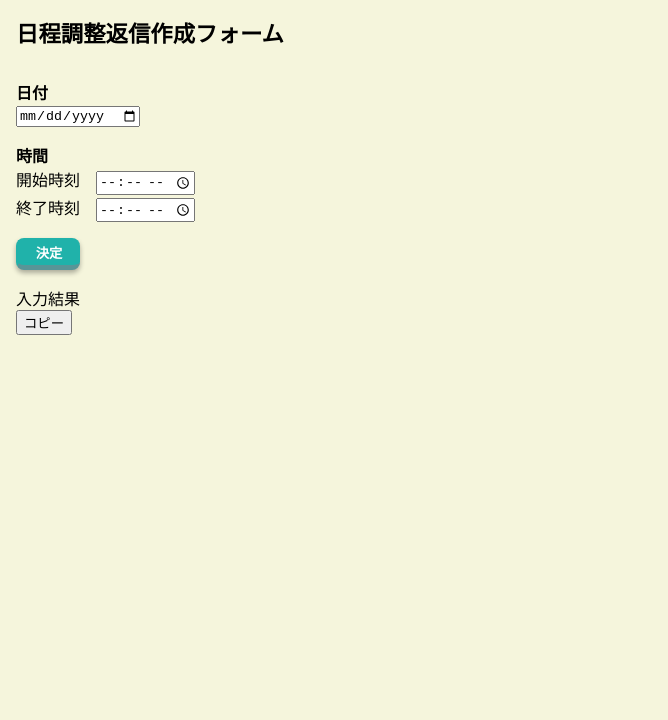
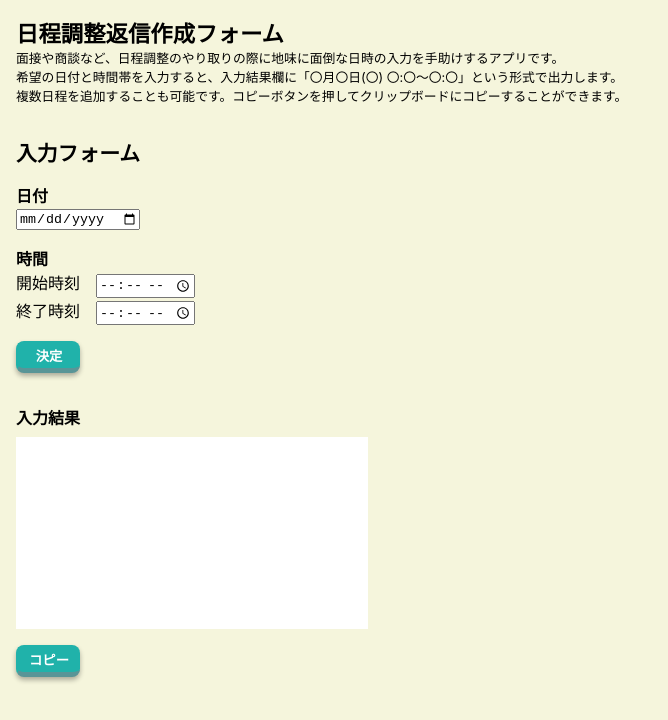
Before and after one commit to haruka-mitsushima/tyousei-app, a Next.js app: page / in a window 1280 px wide. Shown: the top 720 px of the page, without its empty margins (0-668 px from the left). Built offline with nearby package versions, Linux system fonts and the light colour scheme.

Commit message:
CSS追加

```diff
--- a/src/pages/index.tsx
+++ b/src/pages/index.tsx
@@ -37,10 +37,13 @@ export default function Home() {
     const dayOfWeekStr = [ "日", "月", "火", "水", "木", "金", "土" ][dayCode] ;
     const data = {id: id, text: `${month}月${date}日(${dayOfWeekStr}) ${startTime}～${endTime}`};
     setItems((prev) => [...prev, data]);
+    setDate('')
+    setStartTime('')
+    setEndTime('')
   }
 
-  const deleteItem = (item: string) => {
-    const newData = items.filter((element) => element.text !== item)
+  const deleteItem = (id: number) => {
+    const newData = items.filter((element) => element.id !== id)
     setItems(newData)
   }
 
@@ -54,9 +57,17 @@ export default function Home() {
       <title>日程調整返信作成</title>
     </Head>
     <section className={styles.sectionWrapper}>
-    <div className={styles.mainTitle}>日程調整返信作成フォーム</div>
+      <h1 className={styles.mainTitle}>日程調整返信作成フォーム</h1>
+      <div className={styles.explanation}>
+        面接や商談など、日程調整のやり取りの際に地味に面倒な日時の入力を手助けするアプリです。<br />
+        希望の日付と時間帯を入力すると、入力結果欄に「〇月〇日(〇) 〇:〇～〇:〇」という形式で出力します。<br />
+        複数日程を追加することも可能です。コピーボタンを押してクリップボードにコピーすることができます。
+      </div>
+      <form action="post" onSubmit={(e) => handleSubmit(e)} className={styles.formWrapper}>
+        <div className={styles.formTytleWrapper}>
+          <div className={styles.formTitle}>入力フォーム</div>
           {error? (<div className={styles.errorMessage}>入力されていない項目があります</div>): (<div></div>)}
-    <form action="post" onSubmit={(e) => handleSubmit(e)}>
+        </div>
         <div className={styles.dateFormWrapper}>
           <div className={styles.dateTitleWrapper}>
             <label htmlFor="date" className={styles.formLabel}>日付</label>
@@ -83,9 +94,11 @@ export default function Home() {
         </div>
       </form>
       <div className={styles.resultArea}>
-    <div>入力結果</div>
-    <div>{items.slice(1).map((item)=>(<div key={item.id}><div key={id}>{item.text}</div><button onClick={() => deleteItem(item.text)}>削除</button></div>))}</div>
-    <button onClick={() => copy()}>コピー</button>
+        <div className={styles.formLabel}>入力結果</div>
+        <div className={styles.result}>{items.slice(1).map((item)=>(<div key={item.id} className={styles.itemWrapper}><div key={item.id}>{item.text}</div><button onClick={() => deleteItem(item.id)}>削除</button></div>))}</div>
+        <div className={styles.btnWrapper}>
+          <button onClick={() => copy()} className={styles.submitBtn}>コピー</button>
+        </div>
       </div>
     </section>
     </>
--- a/src/styles/Top.module.css
+++ b/src/styles/Top.module.css
@@ -5,6 +5,25 @@
 .mainTitle{
   font-weight: bold;
   font-size: 140%;
+  margin: 0;
+}
+
+.explanation{
+  font-size: 0.8rem;
+  margin-bottom: 2rem;
+}
+
+.formTitle{
+  font-weight: bold;
+  font-size: 1.3rem;
+}
+
+.fontTitleWrapper{
+  display: flex;
+  column-gap: 1rem;
+}
+
+.formWrapper{
   margin-bottom: 2rem;
 }
 
@@ -33,6 +52,16 @@
   margin-right: 1rem;
 }
 
+.dateTitleWrapper{
+  display: flex;
+  column-gap: 1rem;
+}
+
+.dateErrorMessage{
+  font-weight: bold;
+  color: red;
+}
+
 .dateFormWrapper{
   margin-bottom: 1rem;
   margin-top: 1rem;
@@ -44,7 +73,6 @@
 
 .btnWrapper{
   height: 2rem;
-  margin-bottom: 1rem;
 }
 
 .submitBtn{
@@ -67,3 +95,17 @@
   background: #22b9b1;
   border-bottom: 2px solid #538a8c;
 }
+
+.itemWrapper{
+  display: flex;
+  column-gap: 1rem;
+}
+
+.result{
+  background-color: #fff;
+  width: 20rem;
+  height: 10rem;
+  padding: 1rem;
+  margin-top: 0.5rem;
+  margin-bottom: 1rem;
+}
```
Lines whose indentation alone changed are shown as unchanged.
